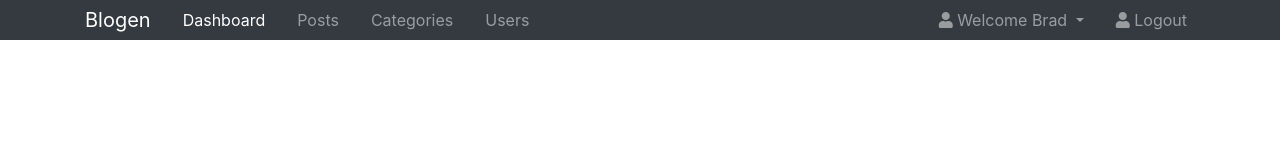
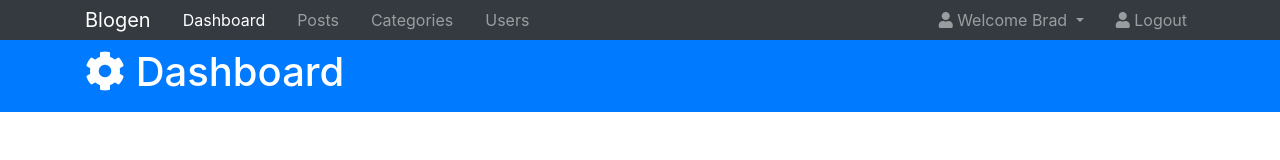
Before and after one commit to DalatCoder/learn-bootstrap-4, a plain HTML site: page 04.blogger/index.html in a window 1280 px wide. Drawn offline with nearby package versions, Linux system fonts and the light colour scheme.

Commit message:
Complete header

```diff
--- a/04.blogger/index.html
+++ b/04.blogger/index.html
@@ -75,6 +75,17 @@
       </div>
     </nav>
 
+    <!-- HEADER -->
+    <header id="main-header" class="py-2 bg-primary text-white">
+      <div class="container">
+        <div class="row">
+          <div class="col-md-6">
+            <h1><i class="fas fa-cog"></i> Dashboard</h1>
+          </div>
+        </div>
+      </div>
+    </header>
+
     <script
       src="http://code.jquery.com/jquery-3.3.1.min.js"
       integrity="sha256-FgpCb/KJQlLNfOu91ta32o/NMZxltwRo8QtmkMRdAu8="
```
